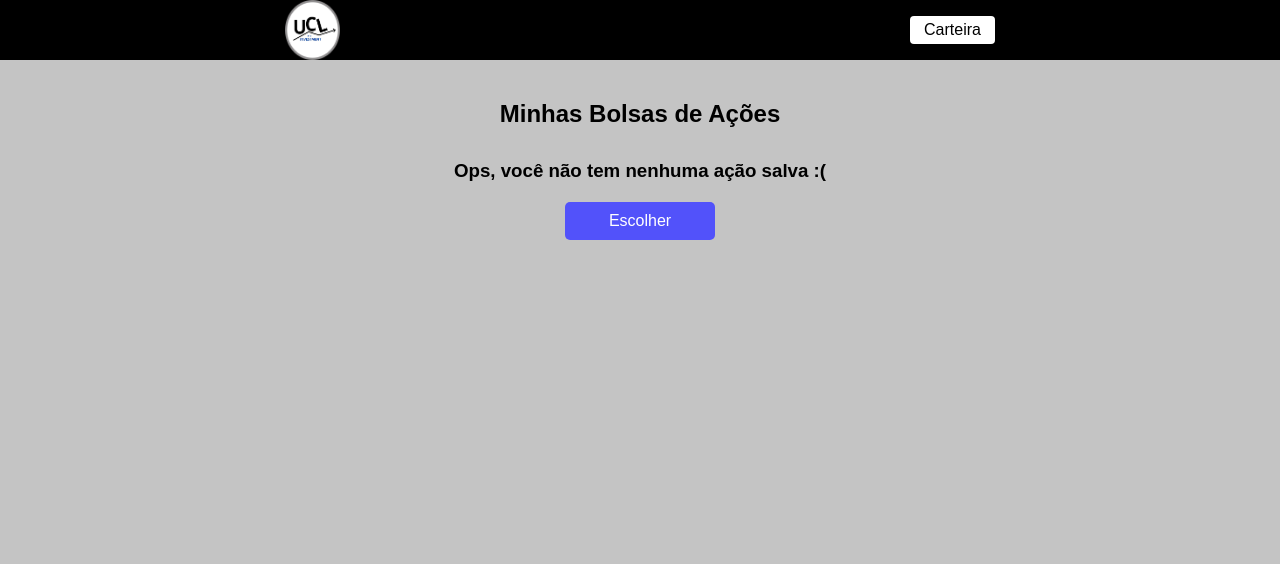
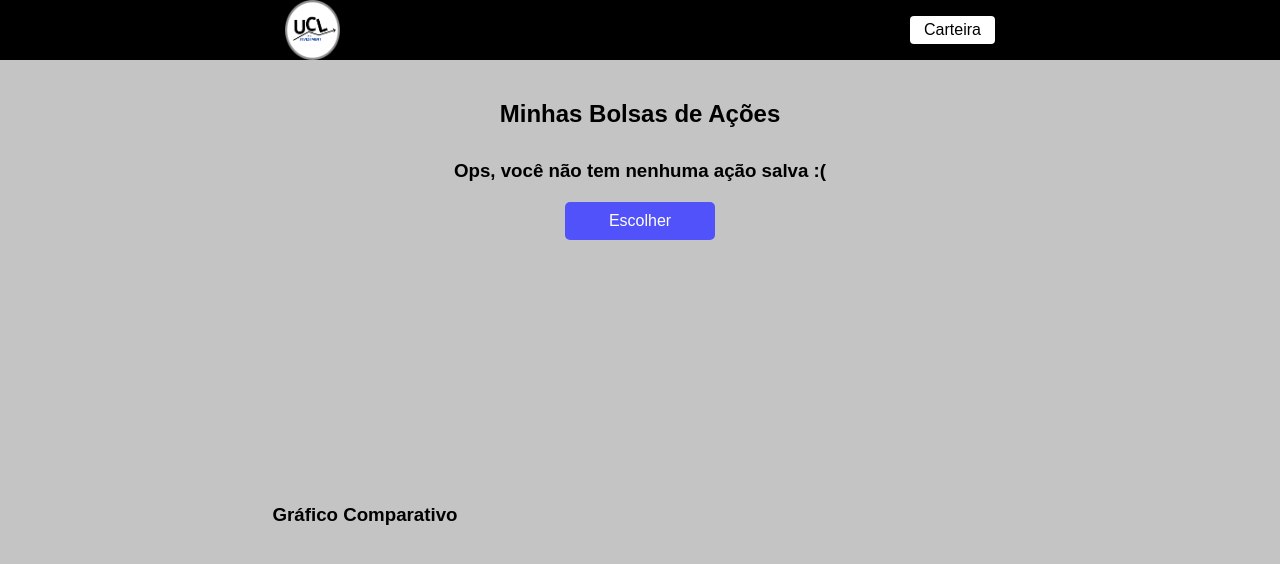
Before and after one commit to Nathaliavicb/PI5-front, a React (Create React App) app: page /favoritos in a window 1280 px wide. Shown: the top 564 px of the page. Built offline with nearby package versions, Linux system fonts and the light colour scheme.

Commit message:
fix: ajustes

```diff
--- a/src/pages/Favoritos/favoritos.css
+++ b/src/pages/Favoritos/favoritos.css
@@ -69,9 +69,20 @@
     font-size: 16px;
 }
 
+.container-grafico {
+    display: flex;
+    margin: auto;
+    align-items: center;
+}
+
+.title-grafico {
+    display: flex;
+}
+
 .graficoRetro {
-    width: 350px;
-    height: 350px;
+    width: 550px;
+    height: 550px;
+    margin: auto;
 }
 
 @media screen and (max-width: 600px) {
@@ -89,4 +100,9 @@
         width: 40px;
         font-size: 12px;
     }
+
+    .graficoRetro {
+        width: 350px;
+        height: 350px;
+    }
 }
--- a/src/pages/Favoritos/index.js
+++ b/src/pages/Favoritos/index.js
@@ -38,7 +38,13 @@ function Favoritos(){
             </ul>
             <Link className='buttonEscolher' to="/">Escolher</Link>
 
-            {acoesSalvas.length > 0 && <RetrospectivaAcoes acoesSalvas={acoesSalvas.map(acao => acao.empresa)} className="graficoRetro" />}
+            <div className='container-grafico'>
+                <h3 className="title-grafico">Gráfico Comparativo</h3>
+                <div className="graficoRetro">
+                    {acoesSalvas.length > 0 && <RetrospectivaAcoes acoesSalvas={acoesSalvas.map(acao => acao.empresa)} />}
+                </div>
+            </div>
+
         </div>
     )
 }
```
